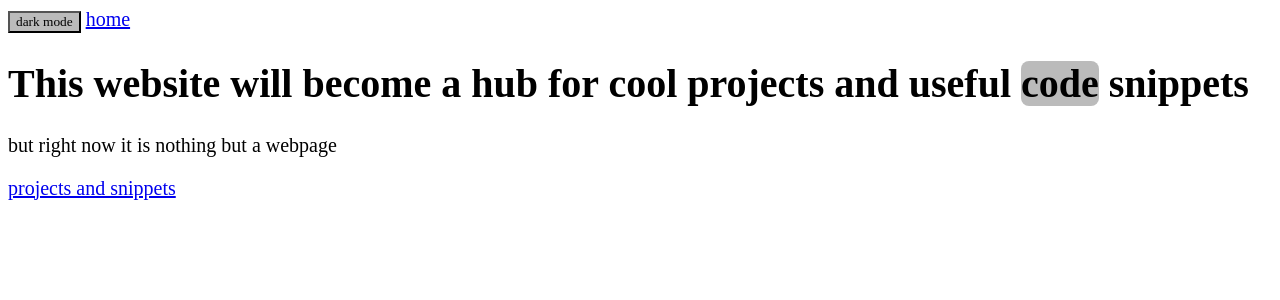
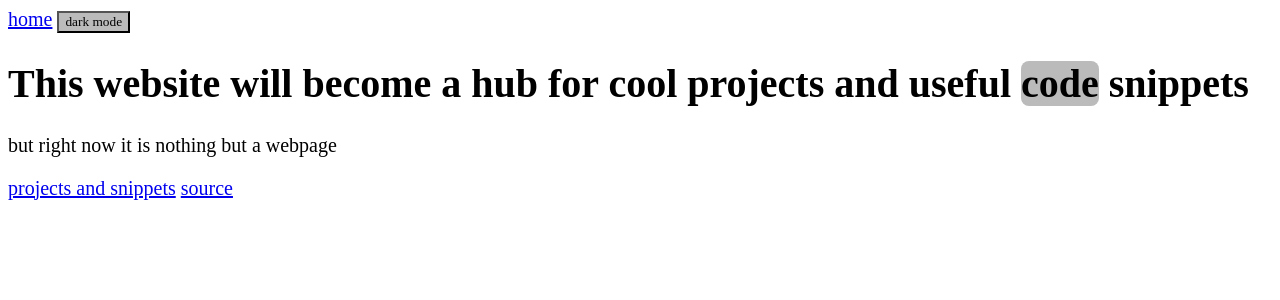
Before and after one commit to slimehands/slimehands-website, a SvelteKit app: page / in a window 1280 px wide. Shown: the top 300 px of the page. Built offline with nearby package versions, Linux system fonts and the light colour scheme; a web font is replaced by a local one.

Commit message:
sfdgdsgfds

```diff
--- a/src/components/navbar.svelte
+++ b/src/components/navbar.svelte
@@ -3,5 +3,5 @@
         window.document.body.classList.toggle('dark')
     }
     </script>
+    <a href="/">home</a>
     <button on:click={toggle}>dark mode</button>
-    <a href="/">home</a>
--- a/src/routes/+page.svelte
+++ b/src/routes/+page.svelte
@@ -1,3 +1,4 @@
 <h1>This website will become a hub for cool projects and useful <code>code</code> snippets</h1>
 <p>but right now it is nothing but a webpage</p>
 <a href="projects">projects and snippets</a>
+<a href="https://github.com/slimehands/slimehands-website"> source</a>
```
